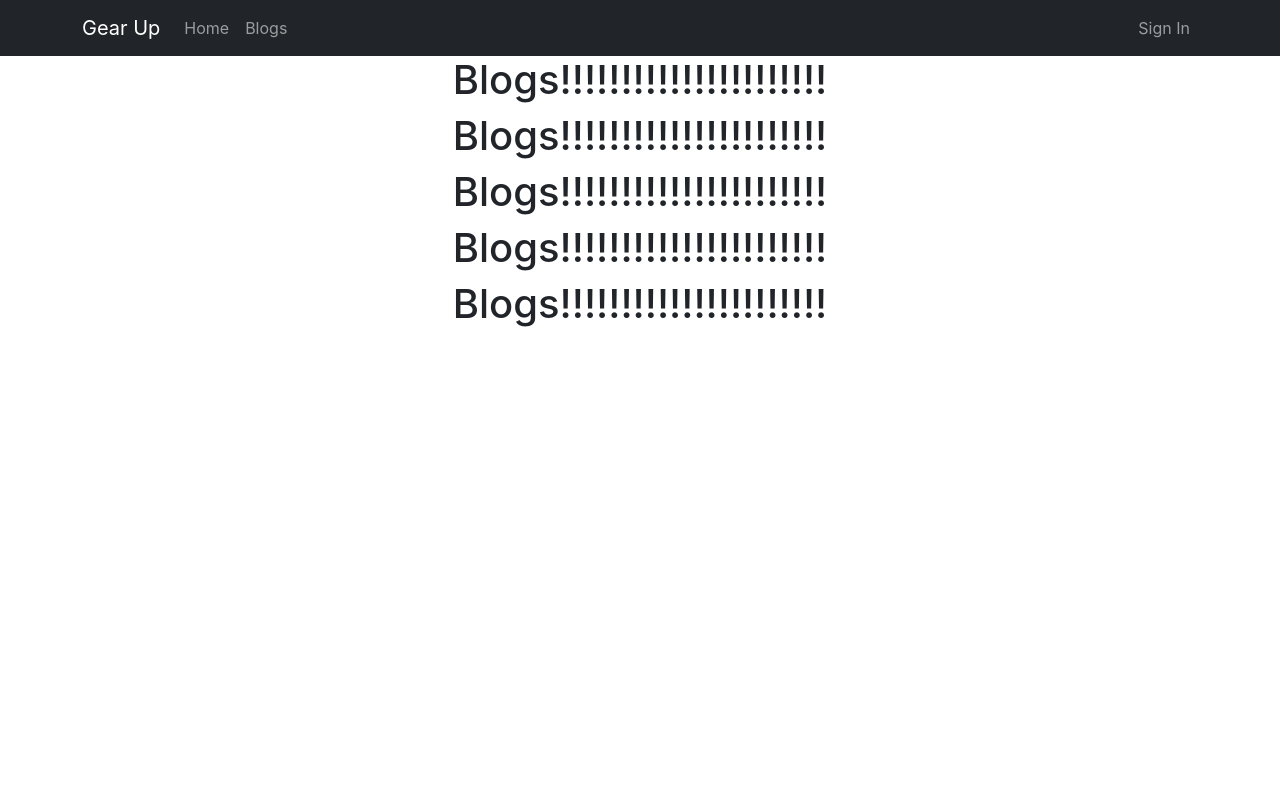
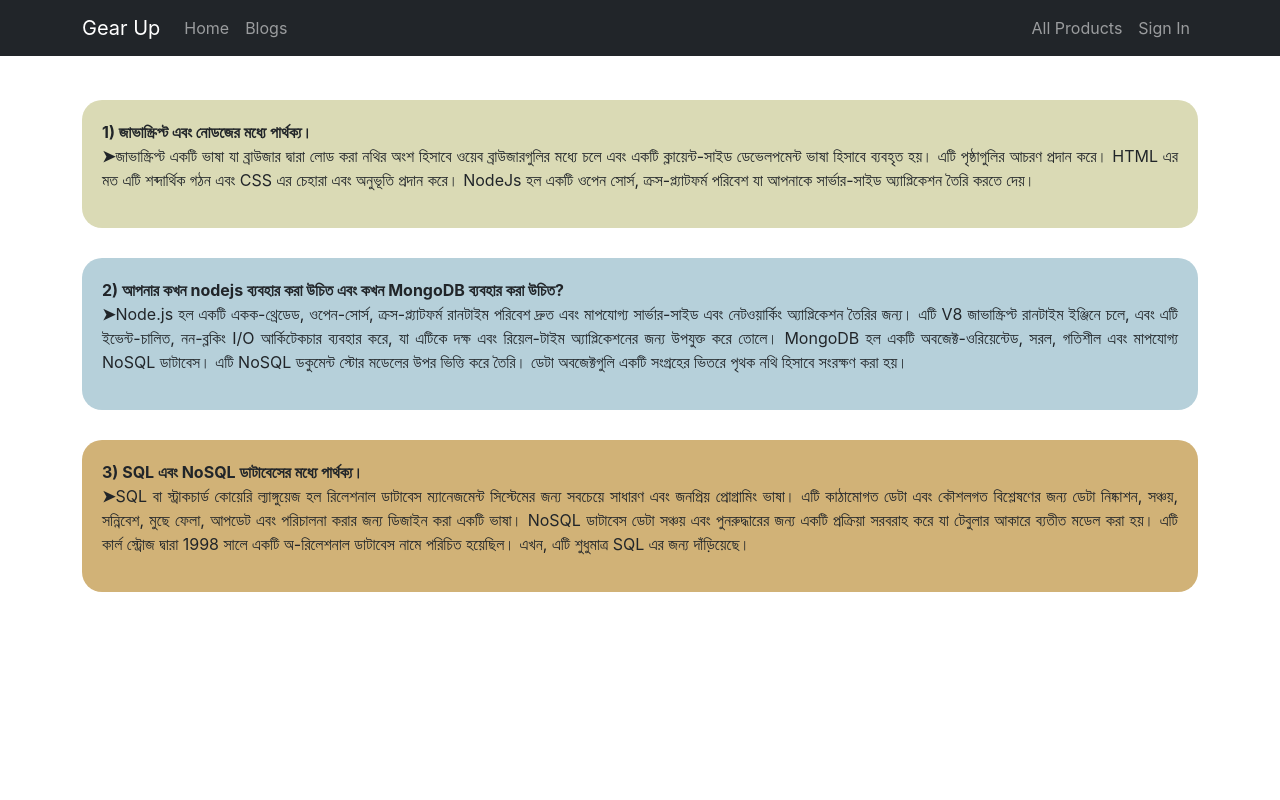
Before and after one commit to Developer-Rajesh100/gear-up-client, a React (Create React App) app: page /blogs in a window 1280 px wide. Shown: the top 800 px of the page. Built offline with nearby package versions, Linux system fonts and the light colour scheme; no server answers.

Commit message:
Add Quantity is ready

```diff
--- a/src/App.js
+++ b/src/App.js
@@ -44,7 +44,7 @@ function App() {
 
         <Route path="*" element={<NotFound404></NotFound404>}></Route>
       </Routes>
-      {/* <Footer></Footer> */}
+      <Footer></Footer>
     </div>
   );
 }
--- a/src/Pages/AllProducts/AllProducts.js
+++ b/src/Pages/AllProducts/AllProducts.js
@@ -5,7 +5,7 @@ import "./AllProducts.css";
 const AllProducts = () => {
   const [Cart, setCart] = useState([]);
   useEffect(() => {
-    fetch("http://localhost:5000/product")
+    fetch("https://warm-caverns-95911.herokuapp.com/product")
       .then((res) => res.json())
       .then((data) => setCart(data));
   }, []);
--- a/src/Pages/AllProducts/Product/product.js
+++ b/src/Pages/AllProducts/Product/product.js
@@ -3,6 +3,21 @@ import "./Product.css";
 const product = ({ cart }) => {
   const { _id, image, name, description, price, quantity, dealer } = cart;
 
+  //Delete
+  const handleDelete = (id) => {
+    const sure = window.confirm("Are you sure???");
+    if (sure) {
+      const url = `https://warm-caverns-95911.herokuapp.com/product/${id}`;
+      fetch(url, {
+        method: "DELETE",
+      })
+        .then((res) => res.json())
+        .then((data) => {
+          // console.log(data);
+          // const remaining = cart.filter((cart) => _id !== id);
+        });
+    }
+  };
   return (
     <div>
       <div key={cart._id}>
@@ -24,7 +39,9 @@ const product = ({ cart }) => {
             <strong> Dealer: </strong>
             <i>{dealer}</i>
           </p>
-          <button className="mb-3 delete-btn">Delete</button>
+          <button onClick={() => handleDelete(_id)} className="mb-3 delete-btn">
+            Delete
+          </button>
         </div>
       </div>
     </div>
--- /dev/null
+++ b/src/Pages/Blogs/Blogs.css
@@ -0,0 +1,27 @@
+.all-container{
+    margin-top: 100px;
+    text-align: left;
+}
+.all-container div p {
+    text-align: justify;
+}
+.con-1{
+    background-color: rgb(218, 218, 181);
+    padding: 20px;
+    border-radius: 20px;
+    margin-bottom: 30px;
+}
+.con-2{
+    background-color: rgb(182, 208, 218);
+    padding: 20px;
+    border-radius: 20px;
+    margin-bottom: 30px;
+
+}
+.con-3{
+    background-color: rgb(209, 178, 119);
+    padding: 20px;
+    border-radius: 20px;
+    margin-bottom: 30px;
+
+}
--- a/src/Pages/Blogs/Blogs.js
+++ b/src/Pages/Blogs/Blogs.js
@@ -1,14 +1,57 @@
 import React from "react";
-
+import "./Blogs.css";
 const Blogs = () => {
   return (
     <div>
-      <h1>Blogs!!!!!!!!!!!!!!!!!!!!!!</h1>
-      <h1>Blogs!!!!!!!!!!!!!!!!!!!!!!</h1>
-      <h1>Blogs!!!!!!!!!!!!!!!!!!!!!!</h1>
-      <h1>Blogs!!!!!!!!!!!!!!!!!!!!!!</h1>
-      <h1>Blogs!!!!!!!!!!!!!!!!!!!!!!</h1>
-      <h1>Blogs!!!!!!!!!!!!!!!!!!!!!!</h1>
+      <div className="container all-container">
+        <div className="con-1">
+          <p>
+            <strong>
+              1) জাভাস্ক্রিপ্ট এবং নোডজের মধ্যে পার্থক্য।
+              <br /> ➤
+            </strong>
+            জাভাস্ক্রিপ্ট একটি ভাষা যা ব্রাউজার দ্বারা লোড করা নথির অংশ হিসাবে
+            ওয়েব ব্রাউজারগুলির মধ্যে চলে এবং একটি ক্লায়েন্ট-সাইড ডেভেলপমেন্ট
+            ভাষা হিসাবে ব্যবহৃত হয়। এটি পৃষ্ঠাগুলির আচরণ প্রদান করে। HTML এর মত
+            এটি শব্দার্থিক গঠন এবং CSS এর চেহারা এবং অনুভূতি প্রদান করে। NodeJs
+            হল একটি ওপেন সোর্স, ক্রস-প্ল্যাটফর্ম পরিবেশ যা আপনাকে সার্ভার-সাইড
+            অ্যাপ্লিকেশন তৈরি করতে দেয়।
+          </p>
+        </div>
+        <div className="con-2">
+          <p>
+            <strong>
+              2) আপনার কখন nodejs ব্যবহার করা উচিত এবং কখন MongoDB ব্যবহার করা
+              উচিত?
+              <br />➤
+            </strong>
+            Node.js হল একটি একক-থ্রেডেড, ওপেন-সোর্স, ক্রস-প্ল্যাটফর্ম রানটাইম
+            পরিবেশ দ্রুত এবং মাপযোগ্য সার্ভার-সাইড এবং নেটওয়ার্কিং অ্যাপ্লিকেশন
+            তৈরির জন্য। এটি V8 জাভাস্ক্রিপ্ট রানটাইম ইঞ্জিনে চলে, এবং এটি
+            ইভেন্ট-চালিত, নন-ব্লকিং I/O আর্কিটেকচার ব্যবহার করে, যা এটিকে দক্ষ
+            এবং রিয়েল-টাইম অ্যাপ্লিকেশনের জন্য উপযুক্ত করে তোলে। MongoDB হল
+            একটি অবজেক্ট-ওরিয়েন্টেড, সরল, গতিশীল এবং মাপযোগ্য NoSQL ডাটাবেস।
+            এটি NoSQL ডকুমেন্ট স্টোর মডেলের উপর ভিত্তি করে তৈরি। ডেটা
+            অবজেক্টগুলি একটি সংগ্রহের ভিতরে পৃথক নথি হিসাবে সংরক্ষণ করা হয়।
+          </p>
+        </div>
+        <div className="con-3">
+          <p>
+            <strong>
+              3) SQL এবং NoSQL ডাটাবেসের মধ্যে পার্থক্য।
+              <br />➤
+            </strong>
+            SQL বা স্ট্রাকচার্ড কোয়েরি ল্যাঙ্গুয়েজ হল রিলেশনাল ডাটাবেস
+            ম্যানেজমেন্ট সিস্টেমের জন্য সবচেয়ে সাধারণ এবং জনপ্রিয় প্রোগ্রামিং
+            ভাষা। এটি কাঠামোগত ডেটা এবং কৌশলগত বিশ্লেষণের জন্য ডেটা নিষ্কাশন,
+            সঞ্চয়, সন্নিবেশ, মুছে ফেলা, আপডেট এবং পরিচালনা করার জন্য ডিজাইন করা
+            একটি ভাষা। NoSQL ডাটাবেস ডেটা সঞ্চয় এবং পুনরুদ্ধারের জন্য একটি
+            প্রক্রিয়া সরবরাহ করে যা টেবুলার আকারে ব্যতীত মডেল করা হয়। এটি
+            কার্ল স্ট্রোজ দ্বারা 1998 সালে একটি অ-রিলেশনাল ডাটাবেস নামে পরিচিত
+            হয়েছিল। এখন, এটি শুধুমাত্র SQL এর জন্য দাঁড়িয়েছে।
+          </p>
+        </div>
+      </div>
     </div>
   );
 };
--- a/src/Pages/Home/HomePageCart.js/HomePageCart.js
+++ b/src/Pages/Home/HomePageCart.js/HomePageCart.js
@@ -6,7 +6,7 @@ import "./HomePageCart.css";
 const HomePageCart = () => {
   const [Cart, setCart] = useState([]);
   useEffect(() => {
-    fetch("http://localhost:5000/product")
+    fetch("https://warm-caverns-95911.herokuapp.com/product")
       .then((res) => res.json())
       .then((data) => setCart(data));
   }, []);
--- a/src/Pages/SharedPage/Footer/Footer.css
+++ b/src/Pages/SharedPage/Footer/Footer.css
@@ -1,7 +1,7 @@
-.foot{
-    /* bottom: 0; */
+
+.footer-section{
+    margin-top: 300px;
+    background-color: gray;
+    color: white;
+    padding: 20px;
 }
-.footer-section{
-    background-color: gray;
-    color: blueviolet;
-}
--- a/src/Pages/SharedPage/Footer/Footer.js
+++ b/src/Pages/SharedPage/Footer/Footer.js
@@ -2,8 +2,11 @@ import React from "react";
 import "./Footer.css";
 const Footer = () => {
   return (
-    <footer className="foot">
-      <h1 className="footer-section">This is footer section...</h1>
+    <footer className="footer-section">
+      <h2 className="background text-center">
+        {" "}
+        <strong>&#169; {new Date().getFullYear()}</strong>
+      </h2>
     </footer>
   );
 };
--- a/src/Pages/SharedPage/Navebar/Navebar.js
+++ b/src/Pages/SharedPage/Navebar/Navebar.js
@@ -38,6 +38,11 @@ const Navebar = () => {
                 Blogs
               </Nav.Link>
             </Nav>
+            <Nav>
+              <Nav.Link as={Link} to="/allproducts">
+                All Products
+              </Nav.Link>
+            </Nav>
             {user ? (
               <Nav>
                 <Nav.Link onClick={handleSignOut}>Sign Out</Nav.Link>
```
Also changed, not shown: src/Pages/ProductDetails/ProductDetails.js (+75 -11 lines).
